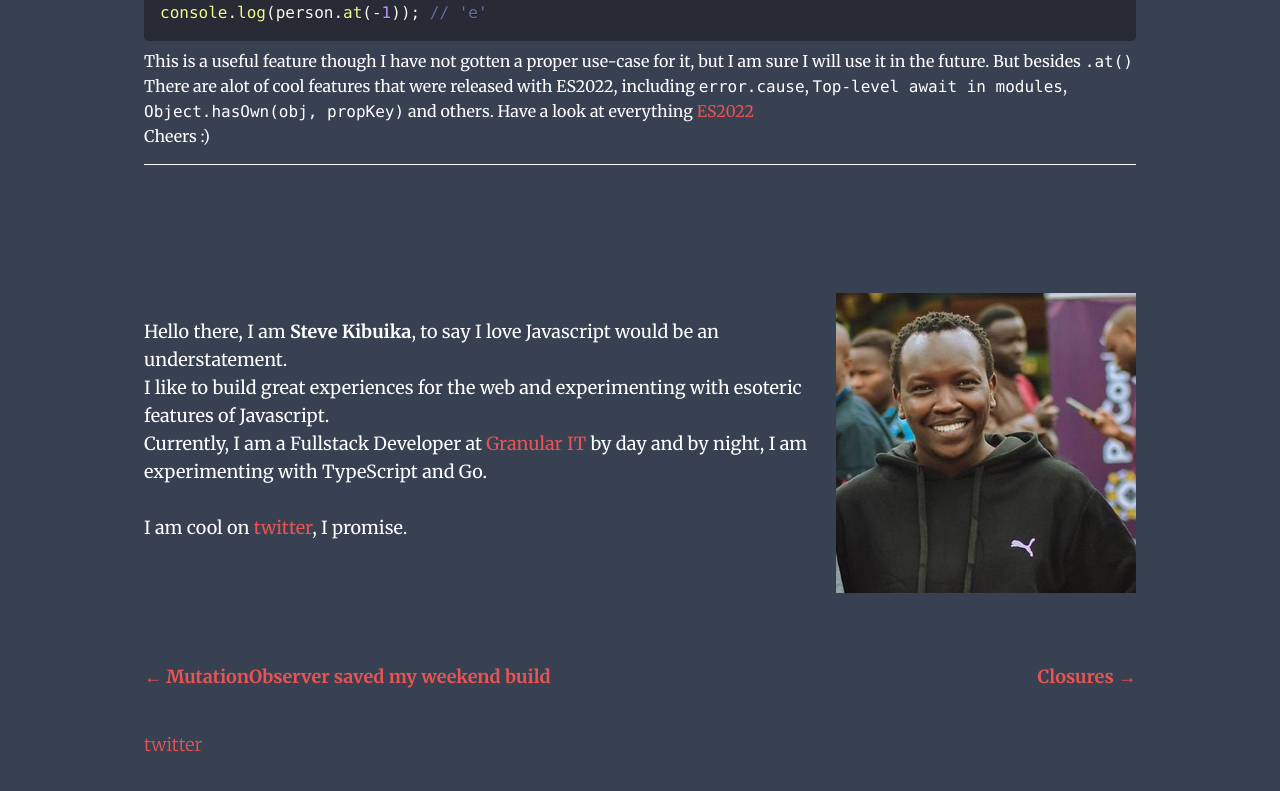
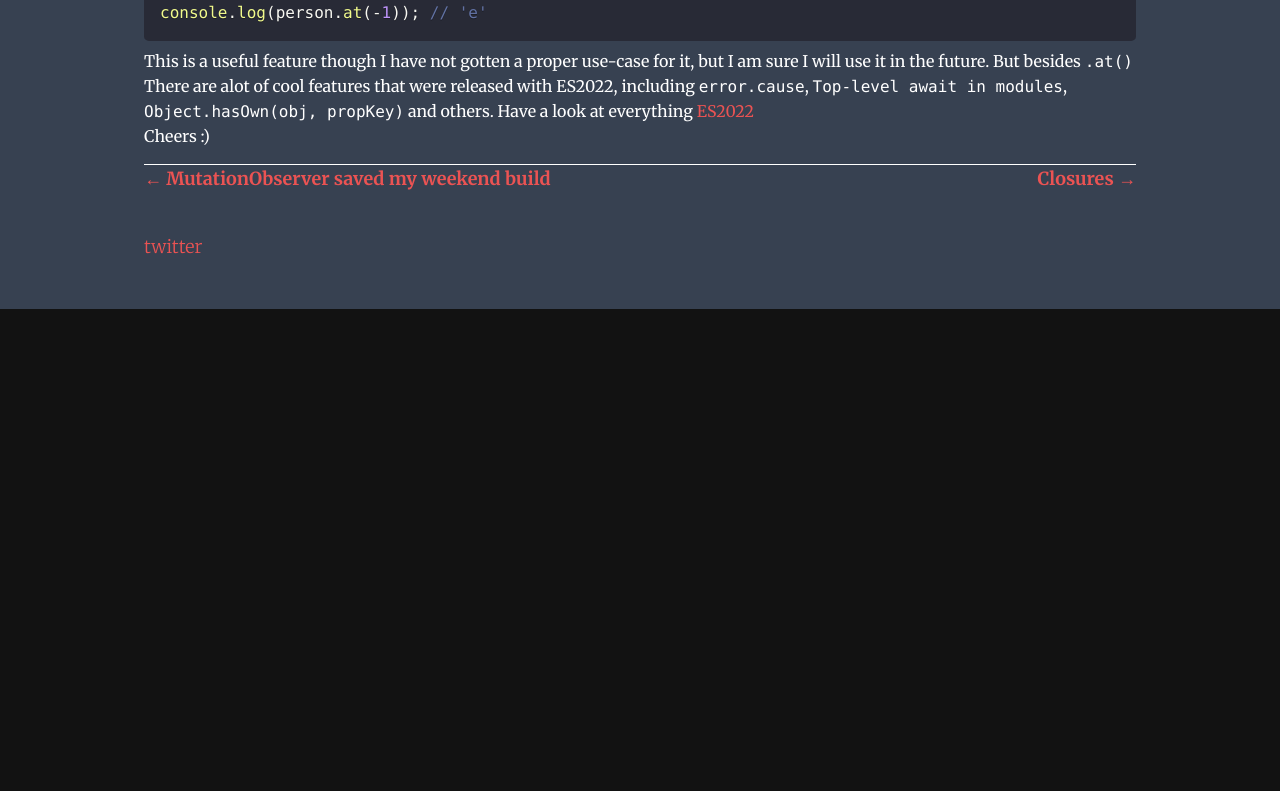
Before and after one commit to kbuika/kibuika.com, a Next.js app: page /posts/At-Prototype in a window 1280 px wide. Shown: the part 725-1516 px from the top of the page. After the commit the page ends 1034 px from the top, so only its background shows below. Built offline with nearby package versions, Linux system fonts and the light colour scheme; what @tailwindcss/typography would draw is missing.

Commit message:
remove bio from post footer

```diff
--- a/pages/posts/[slug].js
+++ b/pages/posts/[slug].js
@@ -29,9 +29,6 @@ export default function Post({ post, frontmatter, nextPost, previousPost }) {
           renderers={{ code: CodeBlock, image: MarkdownImage }}
         />
         <hr className="mt-4" />
-        <footer>
-          <Bio className="mt-8 mb-16" />
-        </footer>
       </article>
 
       <nav className="flex flex-wrap justify-between mb-10">
```
